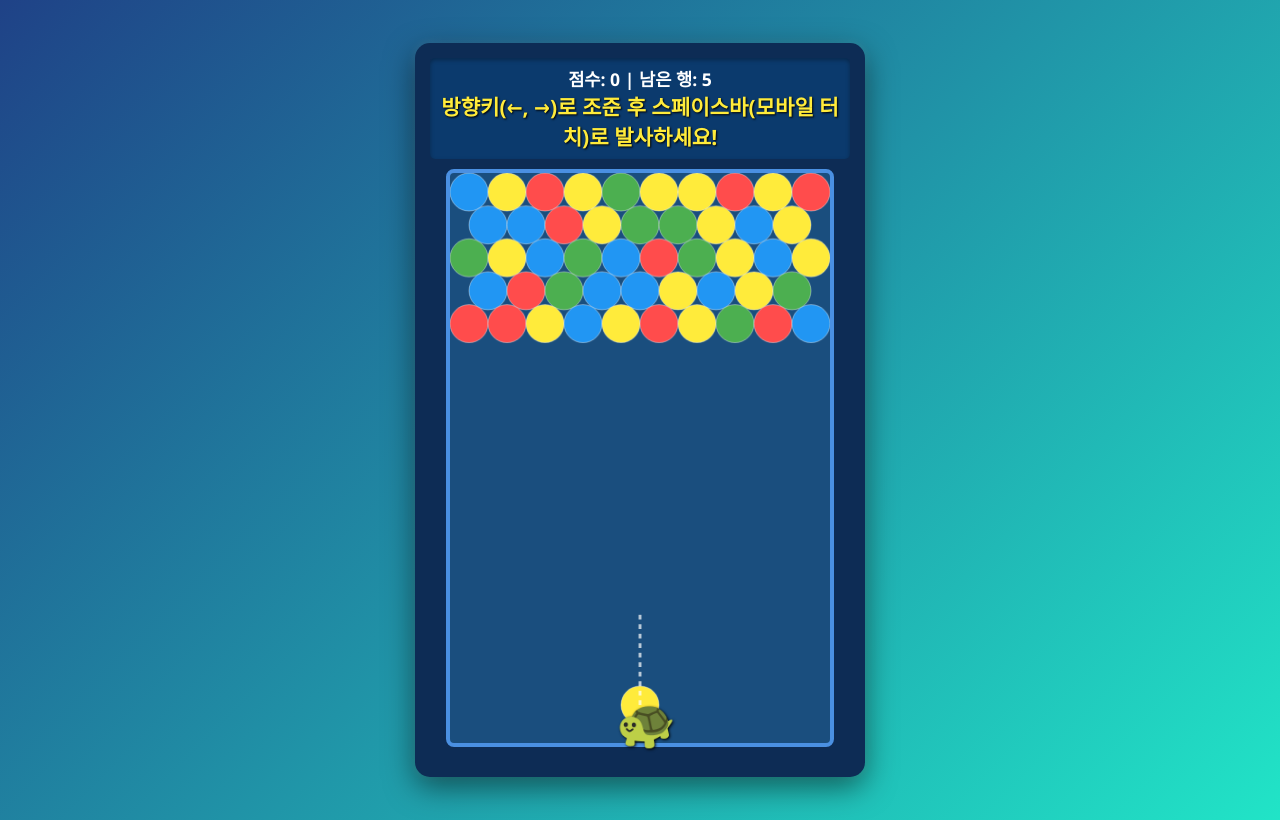
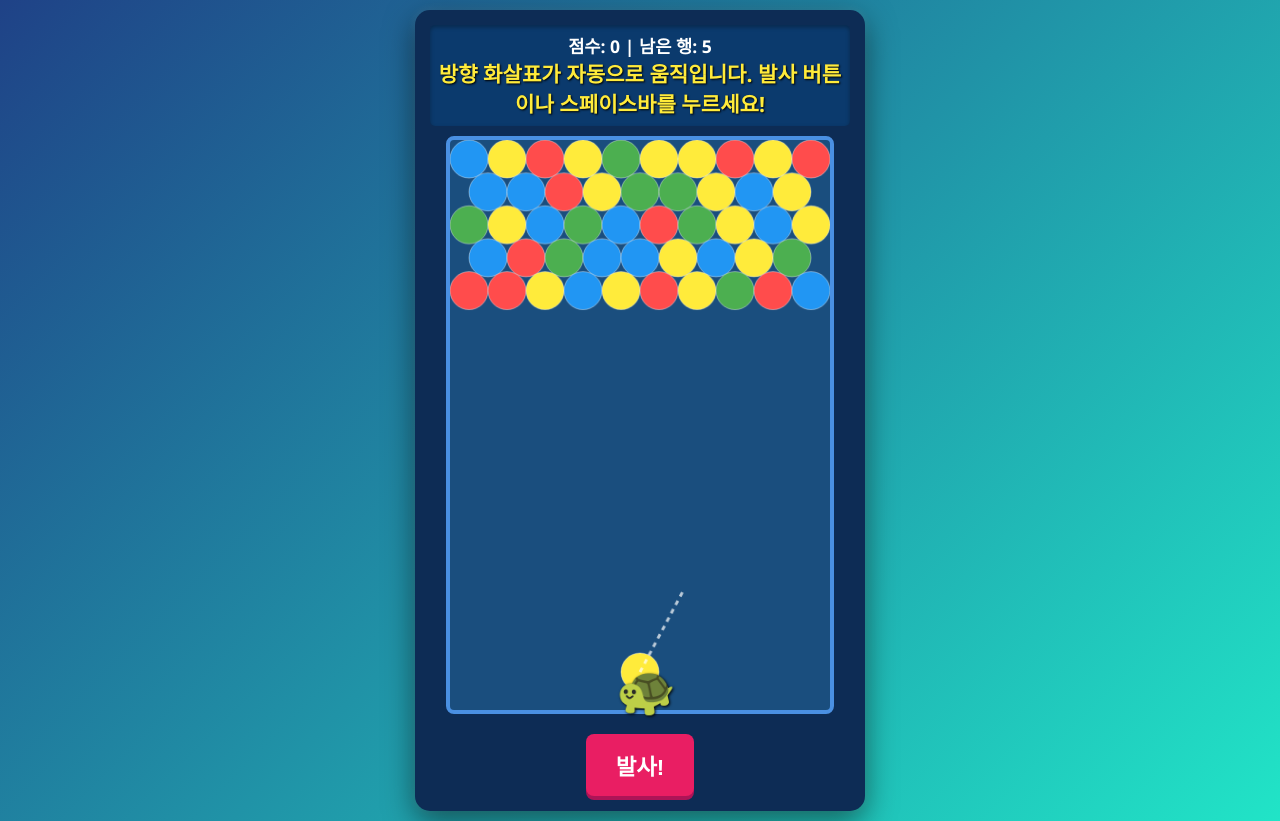
Before and after one commit to englishmath75/buble, a plain HTML site: page index.html in a window 1280 px wide. Drawn offline with Linux system fonts and the light colour scheme.

Commit message:
Update index.html

```diff
--- a/index.html
+++ b/index.html
@@ -3,7 +3,7 @@
 <head>
     <meta charset="UTF-8">
     <meta name="viewport" content="width=device-width, initial-scale=1.0, maximum-scale=1.0, user-scalable=no">
-    <title>세련된 버블 슈터</title>
+    <title>자동 조준 버블 슈터</title>
     <style>
         /* 기본 스타일 */
         body {
@@ -12,7 +12,7 @@
             align-items: center;
             min-height: 100vh;
             margin: 0;
-            background: linear-gradient(135deg, #1f4287, #21e4c7); /* 배경 그라데이션 */
+            background: linear-gradient(135deg, #1f4287, #21e4c7);
             flex-direction: column;
             font-family: 'Segoe UI', Tahoma, Geneva, Verdana, sans-serif;
             touch-action: none;
@@ -20,7 +20,7 @@
         }
 
         #game-wrapper {
-            background-color: #0d2c55; /* 어두운 게임 배경 */
+            background-color: #0d2c55;
             border-radius: 15px;
             box-shadow: 0 10px 30px rgba(0, 0, 0, 0.5), 0 0 10px rgba(255, 255, 255, 0.1);
             padding: 15px;
@@ -28,22 +28,19 @@
             flex-direction: column;
             align-items: center;
             width: 100%;
-            max-width: 420px; /* 화면 최대 크기 제한 */
+            max-width: 420px;
         }
 
-        /* 1. 화면 크기 조정: 캔버스 크기를 줄이고, Wrapper로 전체를 감싸 자연스럽게 중앙 배치 */
         canvas {
             border: 4px solid #4a90e2;
-            background-color: #1a4e7e; /* 캔버스 배경색 조정 */
+            background-color: #1a4e7e;
             cursor: pointer;
             border-radius: 8px;
-            /* 캔버스 크기 축소 */
             width: 380px;
             height: 570px;
             margin-bottom: 15px;
         }
 
-        /* 2. 세련된 화면 구성: 정보 패널 스타일링 */
         #info {
             color: #ffffff;
             margin-bottom: 10px;
@@ -64,14 +61,41 @@
             text-shadow: 1px 1px 2px #000;
         }
 
-        /* 3. 거북이 발사대 스타일링 (CSS만으로는 이미지를 대체하기 어려우므로 텍스트로 대체) */
         #shooter {
             position: absolute;
             z-index: 10;
-            color: #38c172; /* 거북이 색상 */
+            color: #38c172;
             font-size: 3em;
             text-shadow: 1px 1px 3px #000;
-            pointer-events: none; /* 클릭 이벤트가 캔버스로 전달되도록 설정 */
+            pointer-events: none;
+        }
+
+        /* 2. 모바일 발사 버튼 스타일 */
+        #mobile-controls {
+            width: 90%;
+            max-width: 380px;
+            display: flex;
+            justify-content: center;
+            margin-top: 5px;
+        }
+
+        #shoot-button {
+            padding: 15px 30px;
+            font-size: 1.4em;
+            font-weight: bold;
+            color: white;
+            background-color: #e91e63; /* 강렬한 발사 버튼 색상 */
+            border: none;
+            border-radius: 8px;
+            box-shadow: 0 4px #ad1457;
+            cursor: pointer;
+            user-select: none;
+            transition: all 0.1s;
+        }
+
+        #shoot-button:active {
+            box-shadow: 0 2px #ad1457;
+            transform: translateY(2px);
         }
     </style>
 </head>
@@ -79,12 +103,16 @@
     <div id="game-wrapper">
         <div id="info">
             점수: <span id="score">0</span> | 남은 행: <span id="remainingRows"></span>
-            <div id="message">버블 슈터 시작!</div>
+            <div id="message"></div>
         </div>
 
         <canvas id="gameCanvas" width="400" height="600"></canvas>
 
         <div id="shooter">🐢</div>
+
+        <div id="mobile-controls">
+            <button id="shoot-button">발사!</button>
+        </div>
     </div>
 
     <script>
@@ -94,21 +122,26 @@
         const scoreDisplay = document.getElementById('score');
         const remainingRowsDisplay = document.getElementById('remainingRows');
         const messageDisplay = document.getElementById('message');
-        const shooterElement = document.getElementById('shooter'); // 거북이 DOM 요소
+        const shooterElement = document.getElementById('shooter');
+        const shootButton = document.getElementById('shoot-button'); // 발사 버튼 DOM
 
         // ====== 상수 및 설정 ======
-        const CANVAS_WIDTH = 400; // HTML에서 설정한 너비와 동일하게 유지
-        const CANVAS_HEIGHT = 600; // HTML에서 설정한 높이와 동일하게 유지
+        const CANVAS_WIDTH = 400;
+        const CANVAS_HEIGHT = 600;
         const BUBBLE_RADIUS = 20;
-        const BUBBLE_COLORS = ['#ff4c4c', '#4caf50', '#2196f3', '#ffeb3b', '#9c27b0']; // 세련된 색상
+        const BUBBLE_COLORS = ['#ff4c4c', '#4caf50', '#2196f3', '#ffeb3b', '#9c27b0'];
         const SHOOTER_Y = CANVAS_HEIGHT - BUBBLE_RADIUS * 2;
         const GRID_ROWS = 15;
         const GRID_COLS = 10;
         const ROW_HEIGHT = Math.sqrt(3) * BUBBLE_RADIUS;
 
-        // 1. 화살표 방향 조절을 위한 변수
-        let aimAngle = Math.PI / 2; // 초기 각도 (90도, 위쪽)
-        const AIM_SPEED = 0.05; // 방향 조정 속도
+        // 1. 자동 조준을 위한 변수
+        let aimAngle = Math.PI / 2;     // 현재 각도 (90도)
+        let angleDirection = 1;         // 1: 오른쪽으로, -1: 왼쪽으로
+        const AIM_SPEED = 0.03;         // 자동 왕복 속도
+
+        const MIN_ANGLE = Math.PI / 8;  // 최소 각도 (약 22.5도)
+        const MAX_ANGLE = Math.PI * 7 / 8; // 최대 각도 (약 157.5도)
 
         // ====== 전역 변수 ======
         let score = 0;
@@ -117,9 +150,7 @@
         let firedBubble = null;
         let bubbleGrid = [];
         let gameLoop;
-        let aimLeft = false; // 방향키 상태
-        let aimRight = false;
-        let isShooting = false; // 발사 중 상태
+        let isShooting = false;
 
         // ====== 클래스 정의: Bubble (이전과 동일) ======
         class Bubble {
@@ -139,12 +170,9 @@
                 ctx.arc(this.x, this.y, this.radius, 0, Math.PI * 2);
                 ctx.fillStyle = this.color;
                 ctx.fill();
-
-                // 블록에 하이라이트 추가하여 세련되게 보이게 함
                 ctx.strokeStyle = 'rgba(255, 255, 255, 0.4)';
                 ctx.lineWidth = 1;
                 ctx.stroke();
-
                 ctx.closePath();
             }
 
@@ -156,7 +184,7 @@
             }
         }
 
-        // ====== 게임 초기화 및 그리드 설정 (이전과 동일) ======
+        // ====== 게임 초기화 및 시작 ======
 
         function getRandomColor(availableColors) {
             return availableColors[Math.floor(Math.random() * availableColors.length)];
@@ -201,23 +229,21 @@
             score = 0;
             isGameOver = false;
             firedBubble = null;
-            messageDisplay.textContent = "방향키(←, →)로 조준 후 스페이스바(모바일 터치)로 발사하세요!";
+            messageDisplay.textContent = "방향 화살표가 자동으로 움직입니다. 발사 버튼이나 스페이스바를 누르세요!";
 
             initGrid();
             currentBubble = getRandomBubble();
             scoreDisplay.textContent = score;
 
-            // 3. 거북이 발사대 위치 설정
             updateShooterPosition();
 
             requestAnimationFrame(draw);
         }
 
-        // 3. 거북이 발사대 위치 업데이트
         function updateShooterPosition() {
-            // 거북이를 캔버스 중앙 하단에 배치
-            shooterElement.style.left = canvas.offsetLeft + CANVAS_WIDTH / 2 - shooterElement.offsetWidth / 2 + 'px';
-            shooterElement.style.top = canvas.offsetTop + SHOOTER_Y - 40 + 'px'; // 거북이 크기 고려하여 조정
+            const rect = canvas.getBoundingClientRect();
+            shooterElement.style.left = rect.left + CANVAS_WIDTH / 2 - shooterElement.offsetWidth / 2 + 'px';
+            shooterElement.style.top = rect.top + SHOOTER_Y - 40 + 'px';
         }
 
         // ====== 발사 로직 ======
@@ -225,10 +251,9 @@
         function shootBubble() {
             if (isGameOver || firedBubble) return;
 
-            // 1. 각도를 속도로 변환 (직접 각도 사용)
             const speed = 8;
             currentBubble.vx = speed * Math.cos(aimAngle);
-            currentBubble.vy = -speed * Math.sin(aimAngle); // Canvas Y축은 아래로 증가하므로 마이너스
+            currentBubble.vy = -speed * Math.sin(aimAngle);
 
             currentBubble.isFired = true;
             firedBubble = currentBubble;
@@ -237,44 +262,51 @@
             isShooting = true;
         }
 
-        // ====== 1. 방향 화살표 그리기 로직 ======
+        // ====== 1. 자동 왕복 조준 로직 ======
+
+        function updateAimAngle() {
+            // 각도 변경
+            aimAngle += angleDirection * AIM_SPEED;
+
+            // 경계 조건 확인 및 방향 전환
+            if (aimAngle > MAX_ANGLE) {
+                aimAngle = MAX_ANGLE;
+                angleDirection = -1; // 왼쪽으로 전환
+            } else if (aimAngle < MIN_ANGLE) {
+                aimAngle = MIN_ANGLE;
+                angleDirection = 1; // 오른쪽으로 전환
+            }
+        }
 
         function drawAimLine() {
             if (firedBubble) return;
 
-            // 화살표 길이
             const length = 100;
-
-            // 목표 지점 계산
             const targetX = currentBubble.x + length * Math.cos(aimAngle);
             const targetY = currentBubble.y - length * Math.sin(aimAngle);
 
             // 화살표 스타일
             ctx.strokeStyle = 'rgba(255, 255, 255, 0.7)';
             ctx.lineWidth = 3;
-            ctx.setLineDash([5, 5]); // 점선
+            ctx.setLineDash([5, 5]);
 
             ctx.beginPath();
             ctx.moveTo(currentBubble.x, currentBubble.y);
             ctx.lineTo(targetX, targetY);
             ctx.stroke();
-            ctx.setLineDash([]); // 점선 해제
+            ctx.setLineDash([]);
         }
 
-        // ====== 게임 로직 (충돌, 고정, 제거, 그리기 등은 이전 코드와 동일) ======
+        // ====== 게임 로직 (충돌, 고정, 제거 등은 이전 코드와 동일) ======
 
         function checkGridCollision(bubble) {
-            if (bubble.y - BUBBLE_RADIUS <= 0) {
-                return true;
-            }
+            if (bubble.y - BUBBLE_RADIUS <= 0) return true;
             for (let r = 0; r < GRID_ROWS; r++) {
                 for (let c = 0; c < bubbleGrid[r].length; c++) {
                     const target = bubbleGrid[r][c];
                     if (target) {
                         const distance = Math.sqrt((bubble.x - target.x) ** 2 + (bubble.y - target.y) ** 2);
-                        if (distance < BUBBLE_RADIUS * 2) {
-                            return true;
-                        }
+                        if (distance < BUBBLE_RADIUS * 2) return true;
                     }
                 }
             }
@@ -309,7 +341,6 @@
         }
 
         function findNeighbors(r, c) {
-            // ... (이웃 찾는 로직은 생략. 원본 코드를 그대로 사용)
             const isOddRow = r % 2 !== 0;
             const offsets = isOddRow ? [[-1, 0], [-1, 1], [0, -1], [0, 1], [1, 0], [1, 1]] : [[-1, -1], [-1, 0], [0, -1], [0, 1], [1, -1], [1, 0]];
             const neighbors = [];
@@ -333,17 +364,13 @@
             while (queue.length > 0) {
                 const { r, c } = queue.shift();
                 const key = `${r},${c}`;
-
                 if (visited.has(key)) continue;
                 visited.add(key);
-
                 const bubble = bubbleGrid[r][c];
                 if (bubble && bubble.color === targetColor) {
                     connected.push({ r, c });
-
                     findNeighbors(r, c).forEach(neighbor => {
-                        if (!visited.has(`${neighbor.r},${neighbor.c}`) &&
-                            neighbor.bubble.color === targetColor) {
+                        if (!visited.has(`${neighbor.r},${neighbor.c}`) && neighbor.bubble.color === targetColor) {
                             queue.push({ r: neighbor.r, c: neighbor.c });
                         }
                     });
@@ -367,7 +394,6 @@
         }
 
         function clearFloatingBubbles() {
-            // ... (고아 버블 제거 로직은 생략. 원본 코드를 그대로 사용)
             const connectedToTop = new Set();
             for (let c = 0; c < bubbleGrid[0].length; c++) {
                 if (bubbleGrid[0][c]) {
@@ -404,6 +430,8 @@
             if (floatersRemoved > 0) {
                 score += floatersRemoved * 50;
                 messageDisplay.textContent = `콤보! ${floatersRemoved}개의 버블이 떨어졌습니다.`;
+            } else {
+                messageDisplay.textContent = "";
             }
         }
 
@@ -411,7 +439,7 @@
             const maxR = Math.floor(SHOOTER_Y / ROW_HEIGHT);
             if (bubbleGrid.some((row, r) => r > maxR && row.some(b => b !== null))) {
                 isGameOver = true;
-                messageDisplay.textContent = "게임 오버! 다시 시작하려면 클릭/터치하세요.";
+                messageDisplay.textContent = "게임 오버! 다시 시작하려면 버튼을 누르세요.";
             } else if (bubbleGrid.every(row => row.every(b => b === null))) {
                 isGameOver = true;
                 messageDisplay.textContent = "★ 승리! 축하합니다! ★";
@@ -421,12 +449,10 @@
         function handleFiredBubbleCollision() {
             if (!firedBubble) return;
 
-            // 좌우 벽 충돌 처리
             if (firedBubble.x - BUBBLE_RADIUS < 0 || firedBubble.x + BUBBLE_RADIUS > CANVAS_WIDTH) {
                 firedBubble.vx *= -1;
             }
 
-            // 천장/그리드 버블 충돌 처리
             if (firedBubble.y - BUBBLE_RADIUS <= 0 || checkGridCollision(firedBubble)) {
                 snapBubbleToGrid(firedBubble);
             }
@@ -448,35 +474,21 @@
             remainingRowsDisplay.textContent = activeRows;
         }
 
-        // 1. 방향 조정 로직
-        function updateAimAngle() {
-            if (aimLeft) {
-                aimAngle += AIM_SPEED;
-            } else if (aimRight) {
-                aimAngle -= AIM_SPEED;
-            }
-
-            // 각도 제한 (0도 ~ 180도)
-            if (aimAngle > Math.PI) aimAngle = Math.PI;
-            if (aimAngle < 0) aimAngle = 0;
-        }
-
-
         // ====== 게임 루프 ======
 
         function draw() {
             ctx.clearRect(0, 0, CANVAS_WIDTH, CANVAS_HEIGHT);
 
             if (isGameOver) {
+                // 게임 오버 상태에서는 조준선 움직임 중지
+                gameLoop = requestAnimationFrame(draw);
                 return;
             }
 
-            updateAimAngle(); // 방향키에 따라 각도 업데이트
+            updateAimAngle(); // 1. 자동 왕복 로직 실행
 
-            // 1. 발사대 버블 그리기
             currentBubble.draw();
 
-            // 2. 발사된 버블 그리기 및 업데이트
             if (firedBubble) {
                 firedBubble.update();
                 firedBubble.draw();
@@ -485,49 +497,43 @@
                 drawAimLine(); // 발사 중이 아닐 때만 화살표 표시
             }
 
-            // 3. 고정된 버블 그리드 그리기
             drawGrid();
+            scoreDisplay.textContent = score;
 
             gameLoop = requestAnimationFrame(draw);
         }
 
         // ====== 이벤트 리스너 ======
 
-        // 키보드 이벤트 (PC에서 방향 조절용)
+        // PC 키보드 이벤트 (스페이스바로 발사)
         document.addEventListener('keydown', (e) => {
-            if (isGameOver) return;
-            if (e.key === 'ArrowLeft' || e.key === 'a') {
-                aimLeft = true;
-            } else if (e.key === 'ArrowRight' || e.key === 'd') {
-                aimRight = true;
-            } else if (e.key === ' ' || e.key === 'Enter') {
+            if (isGameOver) {
+                if (e.key === ' ') startGame();
+                return;
+            }
+            if (e.key === ' ' || e.key === 'Enter') {
                 shootBubble();
             }
         });
 
-        document.addEventListener('keyup', (e) => {
-            if (e.key === 'ArrowLeft' || e.key === 'a') {
-                aimLeft = false;
-            } else if (e.key === 'ArrowRight' || e.key === 'd') {
-                aimRight = false;
+        // 2. 모바일 발사 버튼 이벤트
+        shootButton.addEventListener('click', () => {
+            if (isGameOver) {
+                startGame();
+            } else {
+                shootBubble();
             }
         });
 
-        // 4. 모바일 터치 이벤트 (화면 중앙 터치 시 발사)
-        canvas.addEventListener('click', (e) => {
+        // 캔버스 터치 이벤트 (게임 오버 시 재시작 목적)
+        canvas.addEventListener('click', () => {
             if (isGameOver) {
                 startGame();
-                return;
-            }
-            // 발사 중이 아닐 때만 발사
-            if (!firedBubble) {
-                 shootBubble();
             }
         });
 
         // 초기 실행:
-        // window.onload 대신 바로 실행
-        window.addEventListener('resize', updateShooterPosition); // 화면 크기 변경 시 거북이 위치 조정
+        window.addEventListener('resize', updateShooterPosition);
         startGame();
     </script>
 </body>
```
